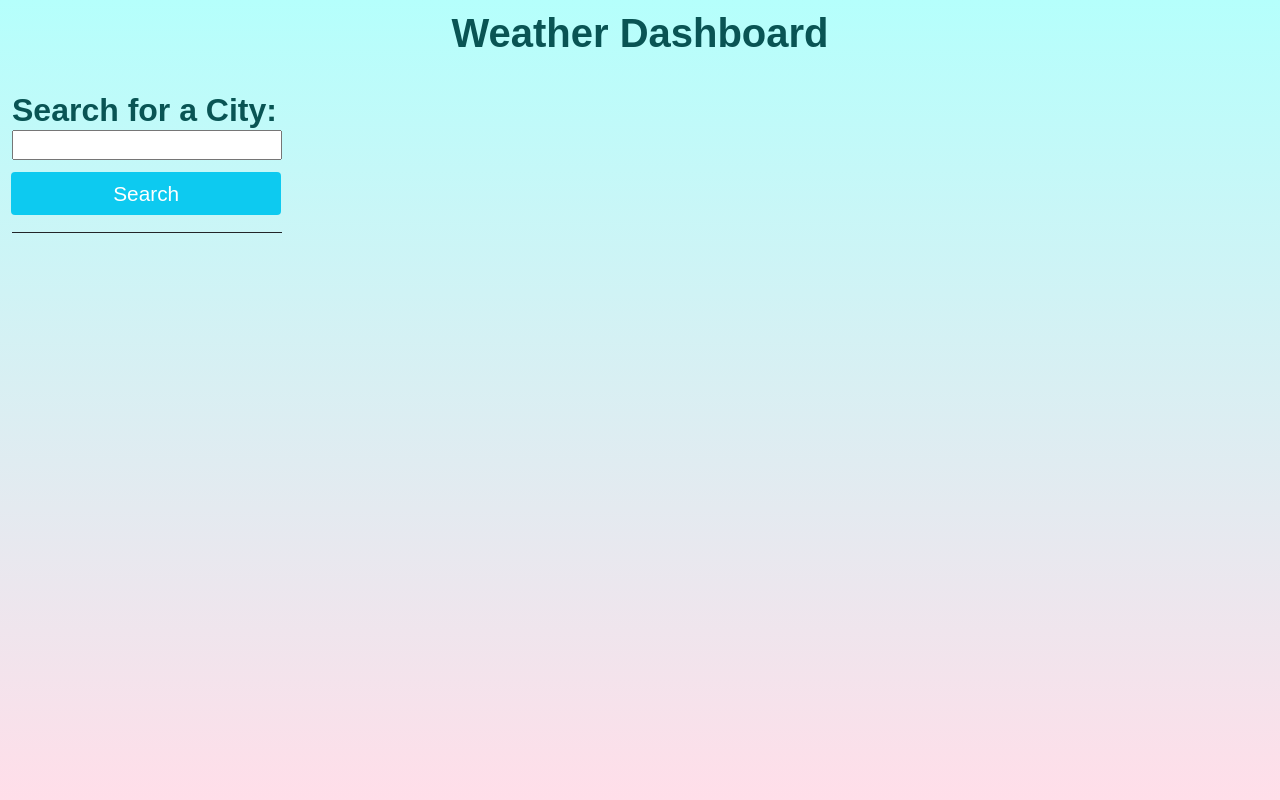
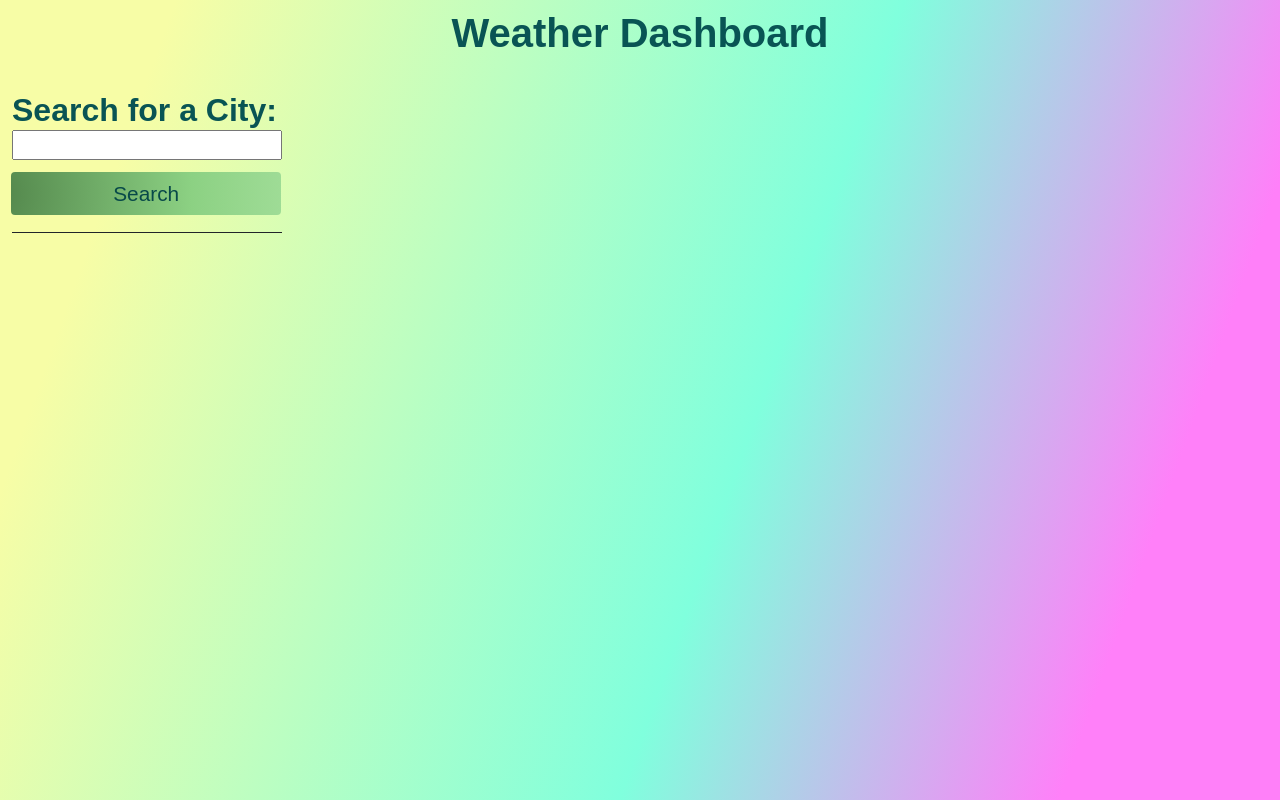
Before and after one commit to grocha78/How-Is-It-Over-There, a plain HTML site: page index.html in a window 1280 px wide. Drawn offline with nearby package versions, Linux system fonts and the light colour scheme.

Commit message:
possible final changes

```diff
--- a/assets/css/style.css
+++ b/assets/css/style.css
@@ -3,8 +3,7 @@
   }
 
 header {
-    background-color: #FFDEE9;
-    background-image: linear-gradient(0deg, #FFDEE9 0%, #B5FFFC 100%);
+    background-image: linear-gradient( 109.6deg,  rgba(247,253,166,1) 11.2%, rgba(128,255,221,1) 57.8%, rgba(255,128,249,1) 85.9% );
     background-attachment: fixed;
 }
 
@@ -14,8 +13,7 @@ header {
     font-family: "IBM Plex Sans", sans-serif;
     line-height: 1.5;
     font-size: 16px;
-    background-color: #FFDEE9;
-    background-image: linear-gradient(0deg, #FFDEE9 0%, #B5FFFC 100%);
+    background-image: linear-gradient( 109.6deg,  rgba(247,253,166,1) 11.2%, rgba(128,255,221,1) 57.8%, rgba(255,128,249,1) 85.9% );
     background-attachment: fixed;
   }
 
@@ -34,8 +32,7 @@ header {
   main {
     margin: 20px auto;
     width: 94%;
-    background-color: #FFDEE9;
-    background-image: linear-gradient(0deg, #FFDEE9 0%, #B5FFFC 100%);
+    background-image: linear-gradient( 109.6deg,  rgba(247,253,166,1) 11.2%, rgba(128,255,221,1) 57.8%, rgba(255,128,249,1) 85.9% );
     background-attachment: fixed;
   }
 
@@ -48,6 +45,7 @@ header {
     margin: 5px 0;
     border-radius: 100% #095454;
     color: #084949;
+    background-image: radial-gradient( circle 759px at -6.7% 50%,  rgba(80,131,73,1) 0%, rgba(140,209,131,1) 26.2%, rgba(178,231,170,1) 50.6%, rgba(144,213,135,1) 74.1%, rgba(75,118,69,1) 100.3% );
     border: none;
     outline: none;
     transform: translate(-1px, -1px);
@@ -56,8 +54,6 @@ header {
    .btn:hover {
     background: #008080;
     background: linear-gradient(to left, #008080 0%, #FFFFFF 25%, #05C1FF 50%, #FFFFFF 75%, #005757 100%);
-    -webkit-background-clip: text;
-    -webkit-text-fill-color: transparent;
     transform: translate(0, 0);
     box-shadow: 2px 2px #005757;
   }
@@ -73,11 +69,11 @@ header {
   }
 
   .low {
-    background-color: green;
+    background-color: rgb(0, 189, 0);
   }
 
   .moderate {
-    background-color: yellow;
+    background-color: rgb(216, 216, 32);
   }
 
   .high {
--- a/assets/js/script.js
+++ b/assets/js/script.js
@@ -42,10 +42,10 @@ function getWeather(lat, lon, city) {
           <p id='temp'>Temp: ${data.current.temp}&#176F</p>
           <p id='wind'>Wind speed: ${data.current.wind_speed} MPH</p>
           <p id='humidity'>Humidity: ${data.current.humidity}%</p>
-          <p id='uv-index'>UV Index: <span class='bg-info rounded text-white'>${data.current.uvi}</span></p>`
+          <p id='uv-index'>UV Index: <span class="bg-info rounded">${data.current.uvi}</span></p>`
           );
 
-        // shades uv index based on current EPA categories (at time of coding)
+        // uv index based
         if(data.current.uvi < 3) {
           $("p").find("span").removeClass("bg-info").addClass("low");
         } else if (data.current.uvi >= 3 && data.current.uvi < 6) {
@@ -75,6 +75,7 @@ function getWeather(lat, lon, city) {
           let forecastYear = forecastDate.getFullYear();
           let forecastFormattedDate = forecastMonth+"/"+forecastDay+"/"+forecastYear;
 
+          // adds forecast element and info
           forecastCardEl.append(
             `<div class="card col-12 col-md-2 rounded-0 text-body bg-info m-2 pb-2">
               <h3 class='mt-1 mb-1'>${forecastFormattedDate}</h3>
@@ -144,7 +145,7 @@ function renderSearchHistory() {
   }
 }
 
-// Loads search history, if it exists, and writes to page
+// Loads search history and writes to page
 function loadStorage() {
   var searchHistory = localStorage.getItem("search");
 
--- a/index.html
+++ b/index.html
@@ -22,7 +22,7 @@
             <div class="text-left" id="search-entry">
               <h2 class="mt-1" id="search-text">Search for a City:</h2>
               <input class="rounded-sm w-100 mb-2" type="text" id="search-input">
-              <button type="submit" class="btn rounded w-100 bg-info text-white mb-3" id="search-button">Search</button>
+              <button type="submit" class="btn rounded w-100 mb-3" id="search-button">Search</button>
             </div>
             <div class="text-left border-top border-dark pt-3" id="search-history">
             </div>
```
